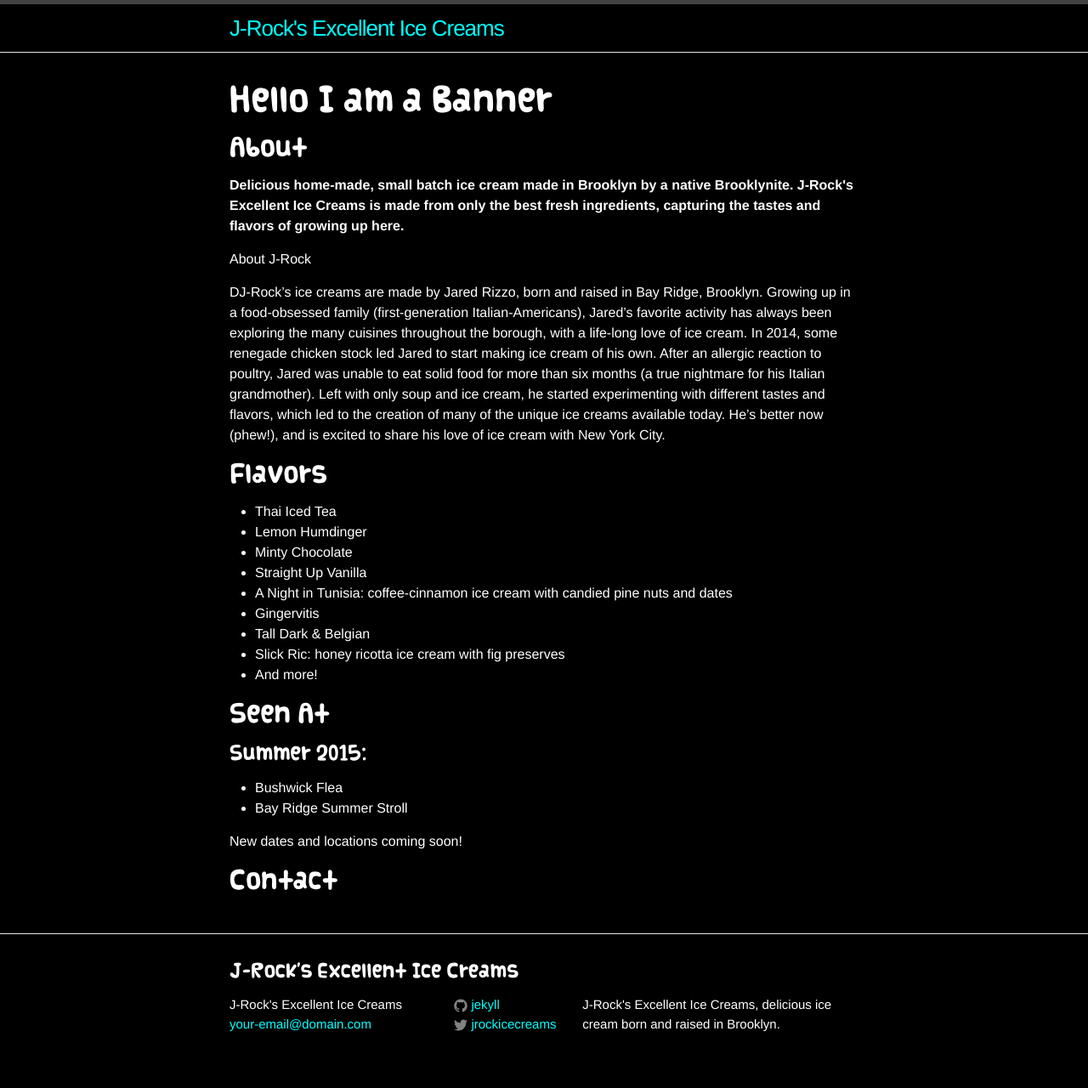
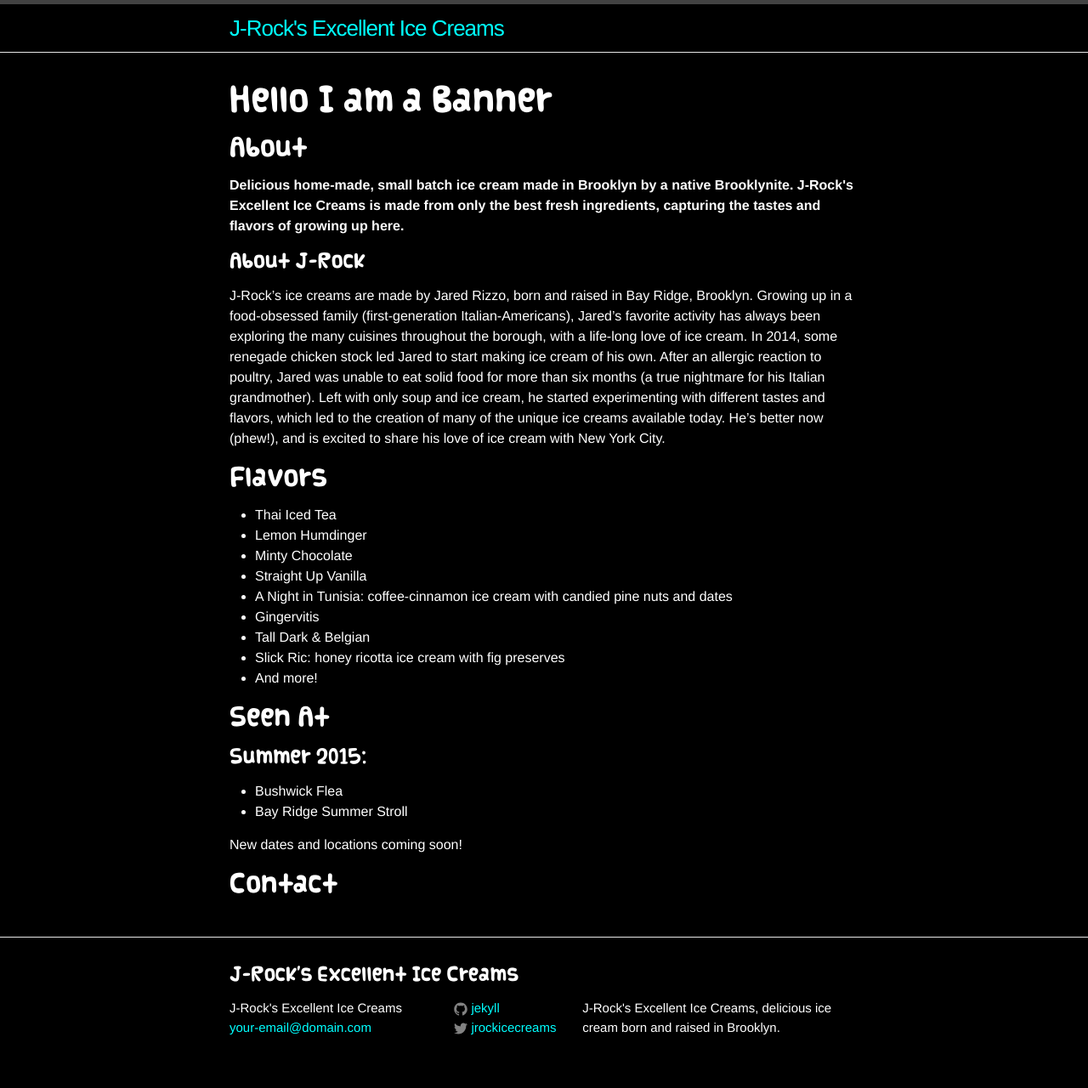
Before and after one commit to ajpiano/jrocks-ice-creams, a Jekyll site: the page built from index.html, in a window 1280 px wide. Shown: the whole page at 85% size. Built offline with Jekyll 4.4.1, drawn with Linux system fonts in a browser that asks for light colours.

```diff
--- a/_includes/about.html
+++ b/_includes/about.html
@@ -1,5 +1,5 @@
 <h2>About</h2>
 <p><strong>Delicious home-made, small batch ice cream made in Brooklyn by a native Brooklynite. J-Rock's Excellent Ice Creams is made from only the best fresh ingredients, capturing the tastes and flavors of growing up here.</strong></p>
 
-<p>About J-Rock</p>
-<p>DJ-Rock’s ice creams are made by Jared Rizzo, born and raised in Bay Ridge, Brooklyn. Growing up in a food-obsessed family (first-generation Italian-Americans), Jared’s favorite activity has always been exploring the many cuisines throughout the borough, with a life-long love of ice cream. In 2014, some renegade chicken stock led Jared to start making ice cream of his own. After an allergic reaction to poultry, Jared was unable to eat solid food for more than six months (a true nightmare for his Italian grandmother). Left with only soup and ice cream, he started experimenting with different tastes and flavors, which led to the creation of many of the unique ice creams available today. He’s better now (phew!), and is excited to share his love of ice cream with New York City.</p>
+<h3>About J-Rock</h3>
+<p>J-Rock’s ice creams are made by Jared Rizzo, born and raised in Bay Ridge, Brooklyn. Growing up in a food-obsessed family (first-generation Italian-Americans), Jared’s favorite activity has always been exploring the many cuisines throughout the borough, with a life-long love of ice cream. In 2014, some renegade chicken stock led Jared to start making ice cream of his own. After an allergic reaction to poultry, Jared was unable to eat solid food for more than six months (a true nightmare for his Italian grandmother). Left with only soup and ice cream, he started experimenting with different tastes and flavors, which led to the creation of many of the unique ice creams available today. He’s better now (phew!), and is excited to share his love of ice cream with New York City.</p>
```
